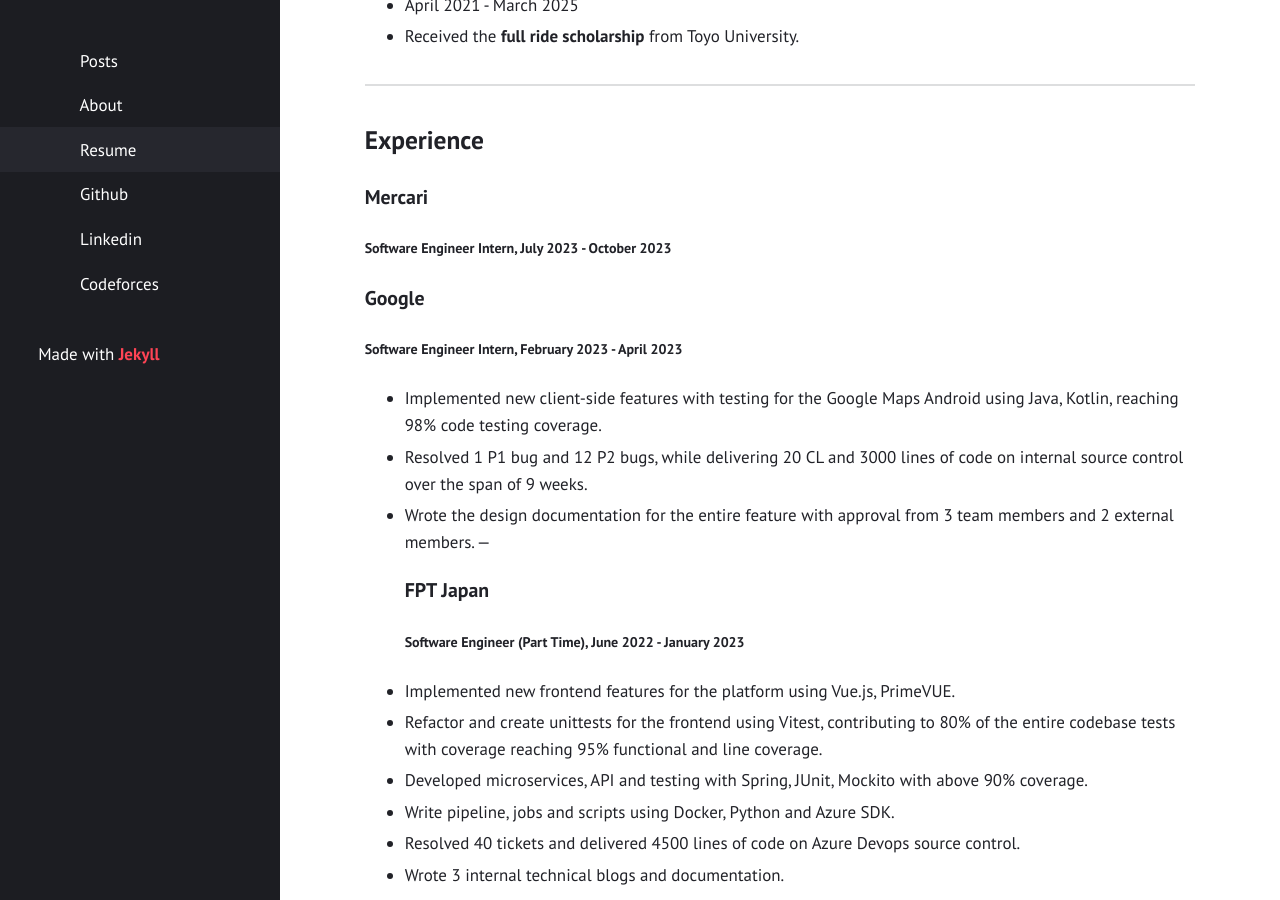
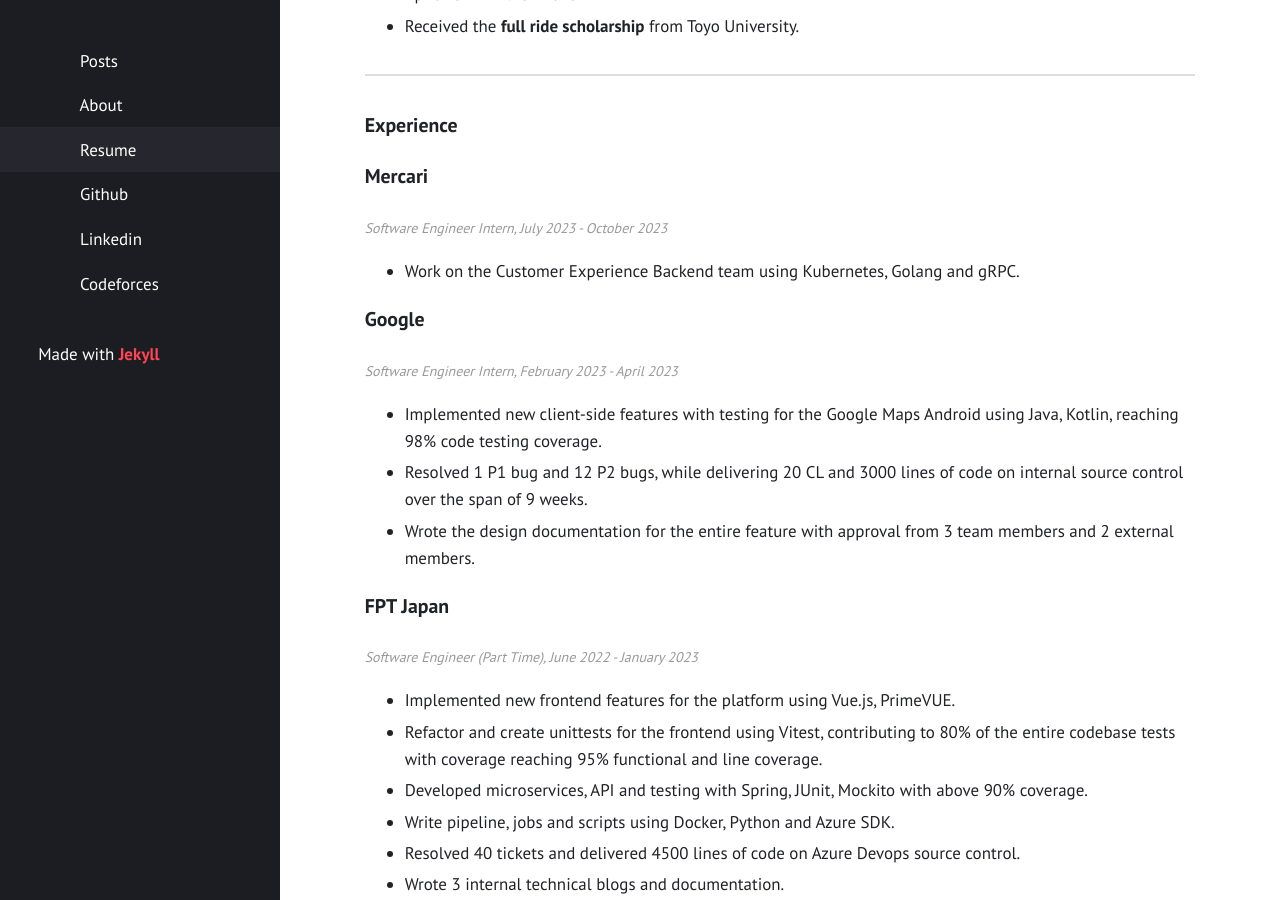
Before and after one commit to phattd15/polarity-cf.github.io, a Jekyll site: the page built from RESUME.md, in a window 1280 px wide and 900 px high, scrolled down 299 px. Built offline with Jekyll 4.4.1, drawn with Linux system fonts in a browser that asks for light colours.

Commit message:
Tiny tweak

```diff
--- a/RESUME.md
+++ b/RESUME.md
@@ -3,7 +3,8 @@
 permalink: "/resume/"
 layout: page
 ---
-## Education
+
+### Education
 ### Toyo University
 - Bachelor of Engineering
 - Department of Information Networking for Innovation and Design
@@ -12,20 +13,27 @@
 
 ------
 
-## Experience
+### Experience
 ### Mercari
-##### Software Engineer Intern, July 2023 - October 2023
+<span style="font-style: italic; font-size: 14px; color: #999;"> Software Engineer Intern, July 2023 - October 2023 </span>
+
+- Work on the Customer Experience Backend team using Kubernetes, Golang and gRPC.
+
 ### Google
-##### Software Engineer Intern, February 2023 - April 2023
+<span style="font-style: italic; font-size: 14px; color: #999;"> Software Engineer Intern, February 2023 - April 2023 </span>
+
 - Implemented new client-side features with testing for the Google Maps Android using Java, Kotlin,
 reaching 98% code testing coverage.
 - Resolved 1 P1 bug and 12 P2 bugs, while delivering 20 CL and 3000 lines of code on internal
 source control over the span of 9 weeks.
 - Wrote the design documentation for the entire feature with approval from 3 team members and 2
 external members.
----
+
+
+
 ### FPT Japan
-##### Software Engineer (Part Time), June 2022 - January 2023
+<span style="font-style: italic; font-size: 14px; color: #999;"> Software Engineer (Part Time), June 2022 - January 2023 </span>
+
 - Implemented new frontend features for the platform using Vue.js, PrimeVUE.
 - Refactor and create unittests for the frontend using Vitest, contributing to 80% of the entire
 codebase tests with coverage reaching 95% functional and line coverage.
@@ -34,12 +42,13 @@
 - Resolved 40 tickets and delivered 4500 lines of code on Azure Devops source control.
 - Wrote 3 internal technical blogs and documentation.
 - Won the FPT Japan Holdings Programming Contest.
----
+
+
 ### Codedrills
-##### Software Engineer Intern, December 2021 - April 2022
+<span style="font-style: italic; font-size: 14px; color: #999;"> Software Engineer Intern, December 2021 - April 2022 </span>
+
 - Implemented new frontend features for the platform using Vue.js, Vuetify and gRPC.
 - Developed a Proof-of-Concept realtime collaborative editor that is fully fault tolerance and works on
 distributed systems using Socket.io and Express.
 - Integrated isolate sandbox to code evaluators on GCP.
 - Resolved 20 tickets and delivered 1500 lines of code on Gitlab source control.
----
```
